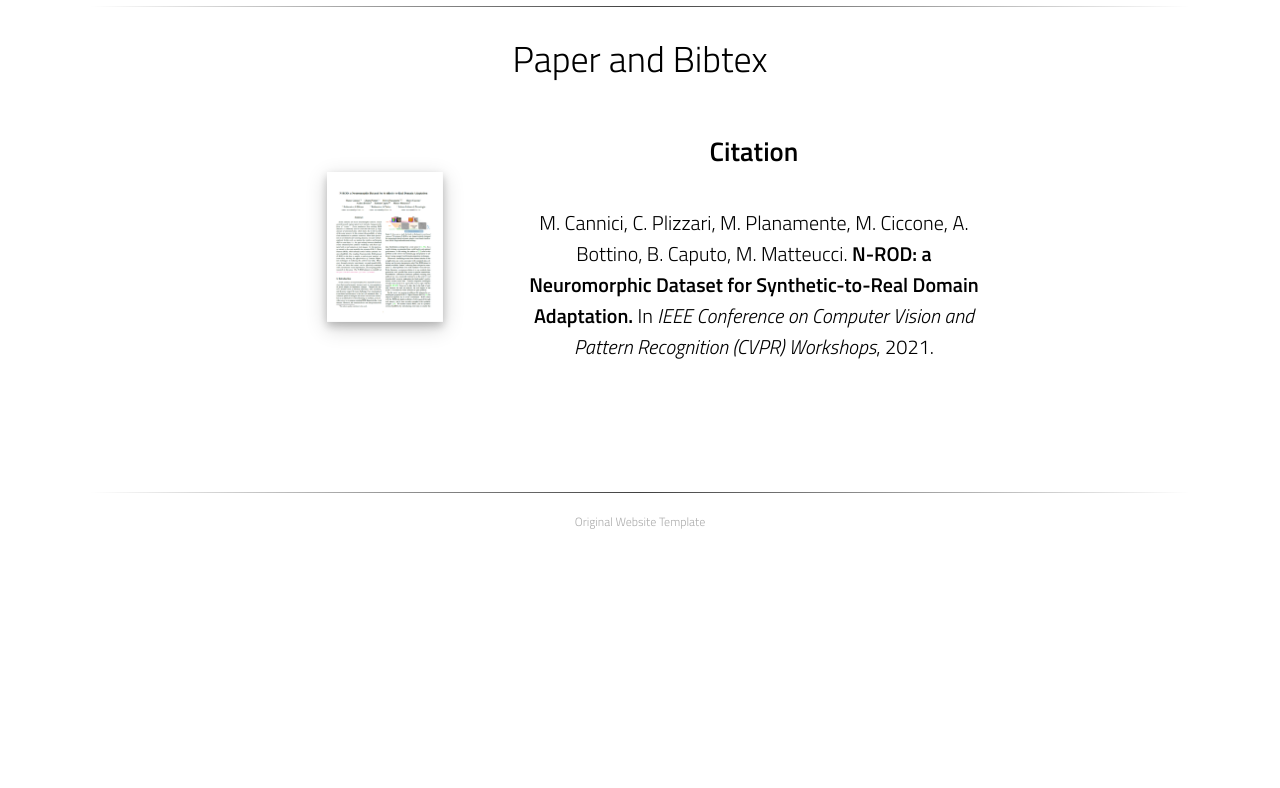
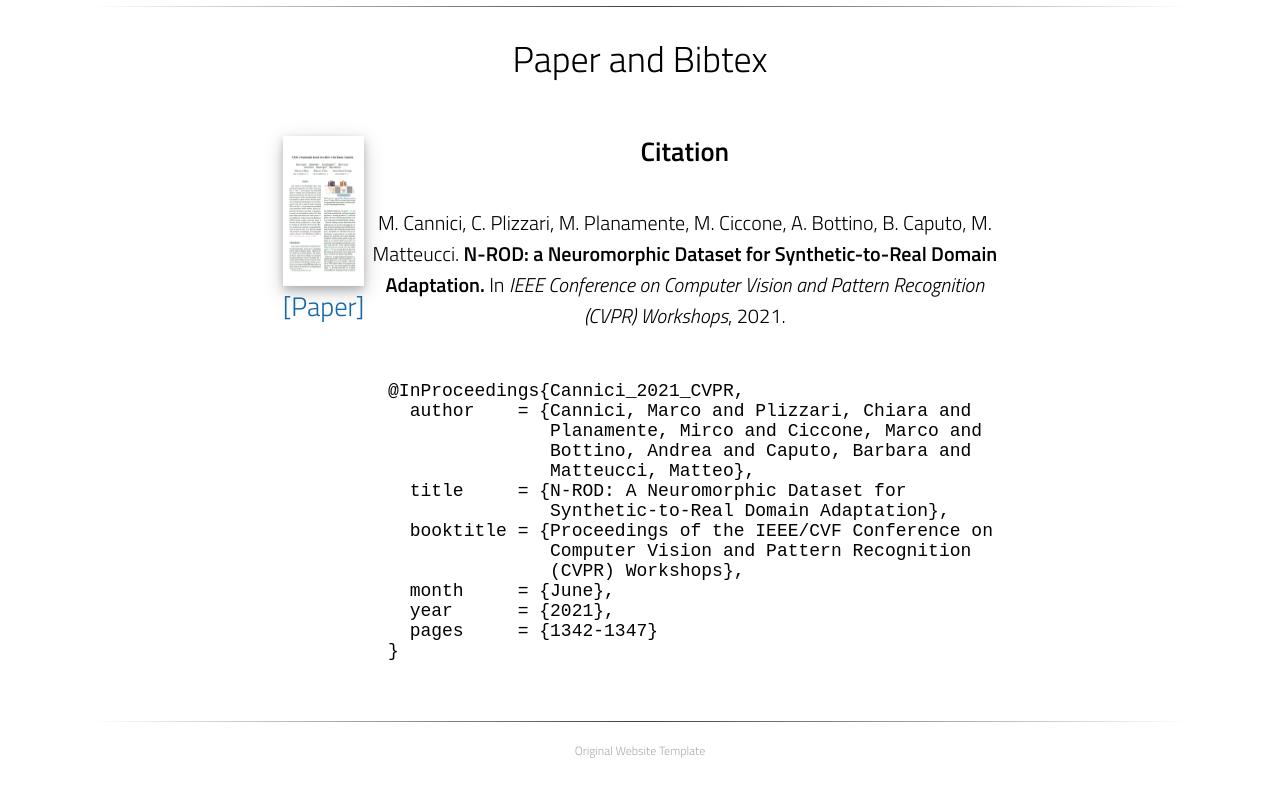
Before and after one commit to N-ROD-dataset/home, a plain HTML site: page index.html in a window 1280 px wide. Shown: the part 1895-2683 px from the top of the page. Before the commit the page ends 2454 px from the top, so only its background shows below. Drawn offline with Linux system fonts and the light colour scheme.

Commit message:
Update links and citation

```diff
--- a/index.html
+++ b/index.html
@@ -77,8 +77,8 @@
     </span>
     <div class="table-like" style="justify-content:space-evenly;max-width:700px;margin:auto;padding:5px">
 
-        <div><span style="font-size:28px"><a href=''>[Paper]</a></span></div>
-        <div><span style="font-size:28px"><a href='https://github.com/N-ROD-dataset/home/'>[Download]</a></span>
+        <div><span style="font-size:28px"><a href='https://openaccess.thecvf.com/content/CVPR2021W/EventVision/papers/Cannici_N-ROD_A_Neuromorphic_Dataset_for_Synthetic-to-Real_Domain_Adaptation_CVPRW_2021_paper.pdf'>[Paper]</a></span></div>
+        <div><span style="font-size:28px"><a href='http://tiny.cc/NRODDatasetDownload'>[Download]</a></span>
         </div>
 
 
@@ -134,7 +134,7 @@
                     <img class="shadow" style="height:150px" src="resources/thumbnail.png"/>
                 </a>
 
-                <!-- <span style="font-size:20pt"><a href="" target="_blank">[ArXiv]</a></span> -->
+                <span style="font-size:20pt"><a href="https://openaccess.thecvf.com/content/CVPR2021W/EventVision/papers/Cannici_N-ROD_A_Neuromorphic_Dataset_for_Synthetic-to-Real_Domain_Adaptation_CVPRW_2021_paper.pdf" target="_blank">[Paper]</a></span>
             </td>
 
             <td width=20px align=center>
@@ -151,14 +151,25 @@
             </td>
         </tr>
         <tr>
-            <td width=250px align=left>
-            </td>
-            <td width=50px align=center>
-            </td>
+            <td width=250px align=left> </td>
+            <td width=50px align=center> </td>
             <td width=550px align=left>
                 <div class="paper">
                     <pre xml:space="preserve">
-
+@InProceedings{Cannici_2021_CVPR,
+  author    = {Cannici, Marco and Plizzari, Chiara and
+               Planamente, Mirco and Ciccone, Marco and
+               Bottino, Andrea and Caputo, Barbara and
+               Matteucci, Matteo},
+  title     = {N-ROD: A Neuromorphic Dataset for
+               Synthetic-to-Real Domain Adaptation},
+  booktitle = {Proceedings of the IEEE/CVF Conference on
+               Computer Vision and Pattern Recognition
+               (CVPR) Workshops},
+  month     = {June},
+  year      = {2021},
+  pages     = {1342-1347}
+}
                     </pre>
                 </div>
             </td>
```
